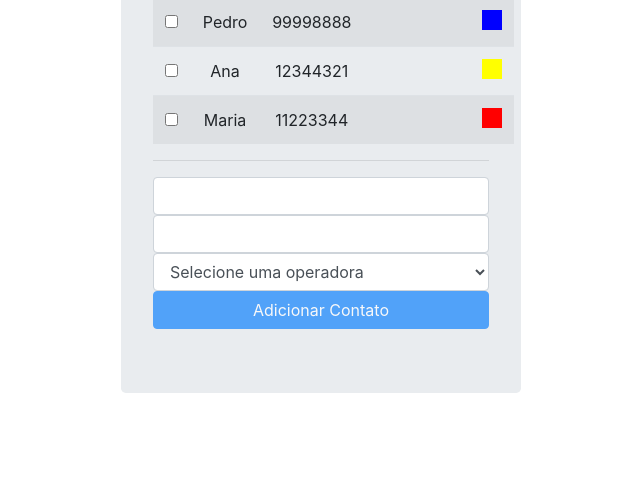
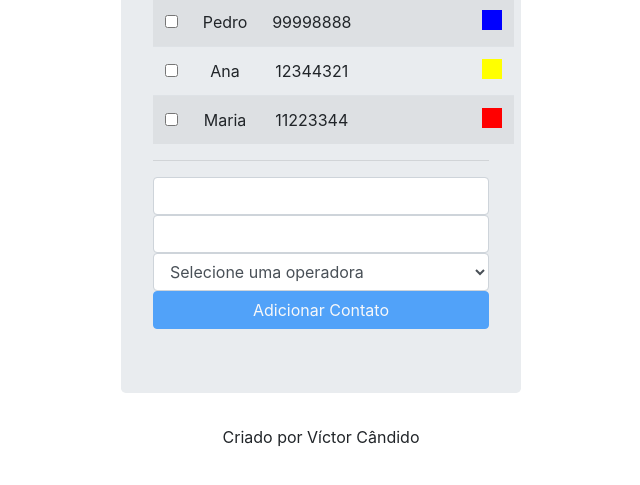
Before and after one commit to VictorCandido/angularJs, a plain HTML site: page index.html in a window 1280 px wide. Shown: the part 191-676 px from the top of the page, without its empty margins (319-959 px from the left). Drawn offline with nearby package versions, Linux system fonts and the light colour scheme.

Commit message:
ngInclude

```diff
--- /dev/null
+++ b/footer.html
@@ -0,0 +1,3 @@
+<div style="text-align: center;">
+    <p>Criado por Víctor Cândido</p>
+</div>
--- a/index.html
+++ b/index.html
@@ -66,7 +66,11 @@
             <button class="btn btn-primary btn-block" ng-click="adicionarContato(contato)" ng-disabled="!contato.nome || !contato.telefone || !contato.operadora">Adicionar Contato</button>
             <button class="btn btn-danger btn-block" ng-click="apagarContatos(contatos)" ng-hide="!isContatoSelecionado(contatos)">Apagar Contato</button>
         </div>
+
+
     </div>
+
+    <div ng-include="'footer.html'"></div>
 
     <script>
         angular.module('listaTelefonica', []);
```
